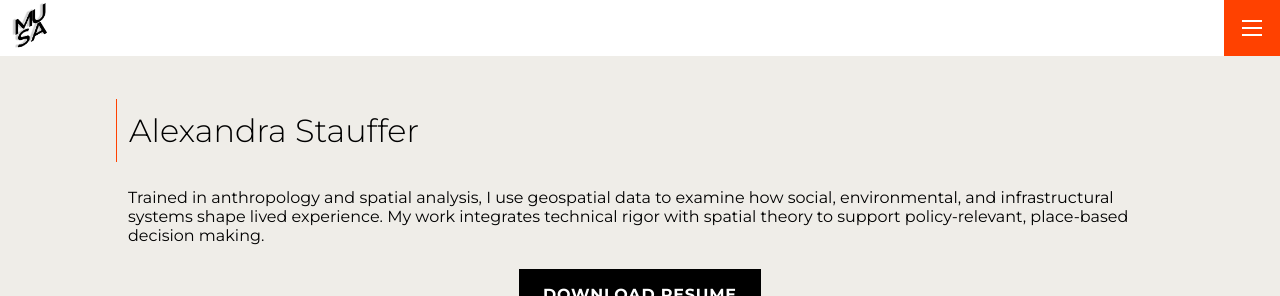
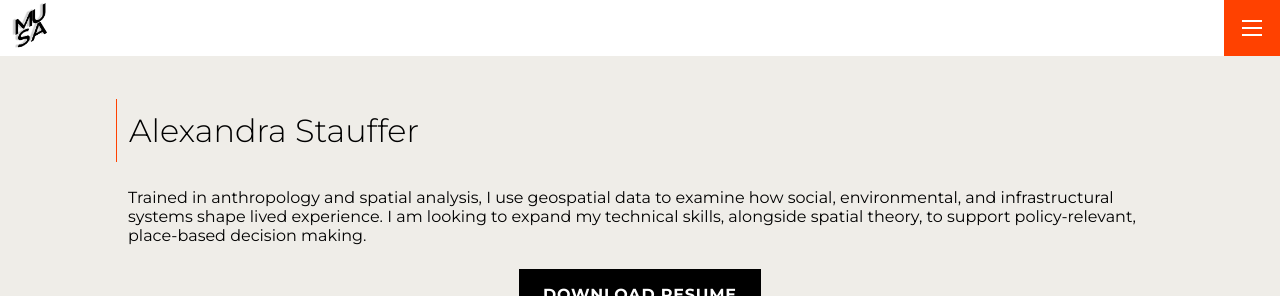
Before and after one commit to astauf03/portfolio, a Jekyll site: the page built from index.md, in a window 1280 px wide and 900 px high, cut to the strip 0-296 px from the top of the window. Built offline with Jekyll 4.4.1, drawn with Linux system fonts in a browser that asks for light colours.

Commit message:
intro update and typo

```diff
--- a/_data/settings.yml
+++ b/_data/settings.yml
@@ -9,7 +9,7 @@ logo: '/assets/img/musa-logo.png'
 # intro_title or intro_text to show up, just set the appropriate value to null.
 intro_title: Alexandra Stauffer
 intro_text: |
-  Trained in anthropology and spatial analysis, I use geospatial data to examine how social, environmental, and infrastructural systems shape lived experience. My work integrates technical rigor with spatial theory to support policy-relevant, place-based decision making.
+  Trained in anthropology and spatial analysis, I use geospatial data to examine how social, environmental, and infrastructural systems shape lived experience. I am looking to expand my technical skills, alongside spatial theory, to support policy-relevant, place-based decision making.
 
 # The link that is used for the resume button, below the intro text on the
 # portfolio home page. This link will also be used in the drop down menu. If
```
Also changed, not shown: _projects/GIS-projects.md (+1 -1 lines).
